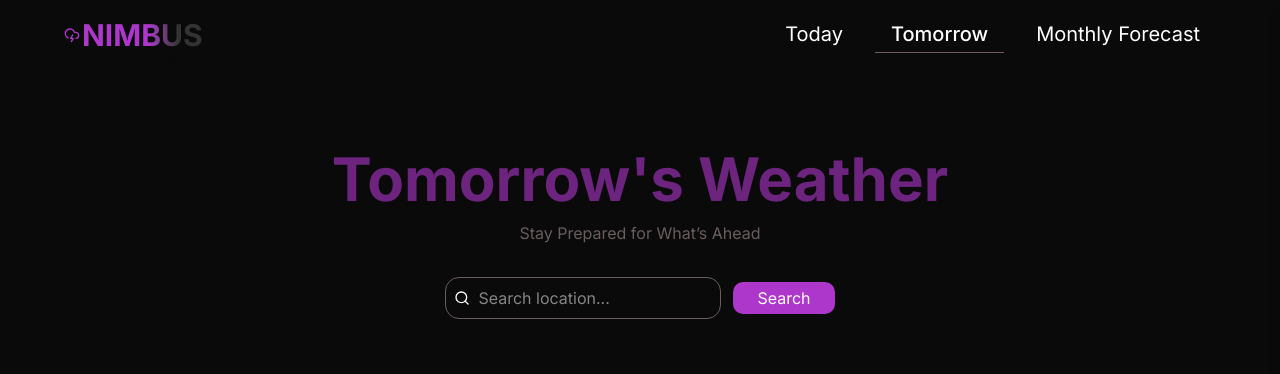
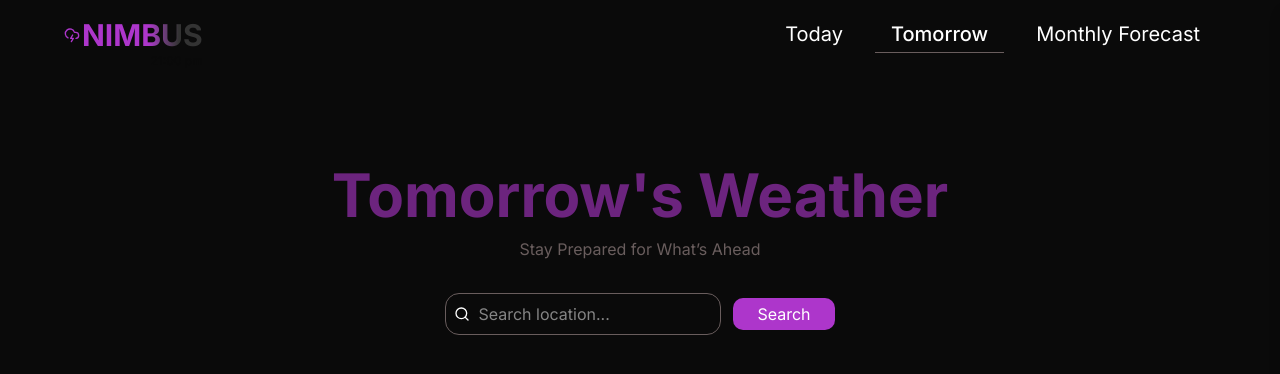
Before and after one commit to Bigcheese-2/Nimbus, a Next.js app: page /tomorrow in a window 1280 px wide. Shown: the top 374 px of the page. Built offline with nearby package versions, Linux system fonts and the light colour scheme; no server answers.

Commit message:
fix padding

```diff
--- a/app/tomorrow/page.tsx
+++ b/app/tomorrow/page.tsx
@@ -10,7 +10,7 @@ export default function TomorrowWeather() {
 
   return (
     <div>
-      <div className="flex flex-col gap-8 py-20 items-center">
+      <div className="flex flex-col gap-8 py-24 items-center">
         <div className="flex flex-col justify-center items-center gap-3">
           {" "}
           <h1 className="text-3xl xl:text-6xl font-bold text-[#AD36CB]/60">
```
